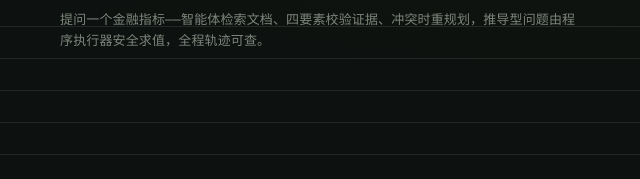
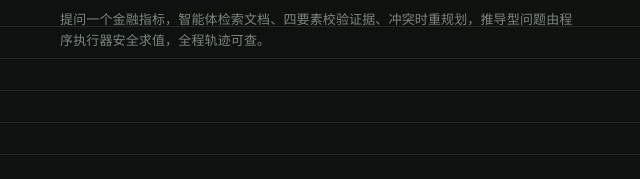
Before and after one commit to 223456png/verifin, a plain HTML site: page deploy/hf-space/web/index.html in a window 1280 px wide. Shown: the part 230-409 px from the top of the page, 0-640 px from the left. Drawn offline with Linux system fonts and the light colour scheme; no server answers.

Commit message:
改网页文案

```diff
--- a/deploy/hf-space/web/index.html
+++ b/deploy/hf-space/web/index.html
@@ -242,7 +242,7 @@ aside h3 {
   <section class="thread" id="thread">
     <div class="hero">
       <h1>每个数字，都要<br><em>过证据这一关</em>。</h1>
-      <p>提问一个金融指标——智能体检索文档、四要素校验证据、冲突时重规划，推导型问题由程序执行器安全求值，全程轨迹可查。</p>
+      <p>提问一个金融指标，智能体检索文档、四要素校验证据、冲突时重规划，推导型问题由程序执行器安全求值，全程轨迹可查。</p>
     </div>
   </section>
 
```
Also changed, not shown: web/index.html (+1 -1 lines).
